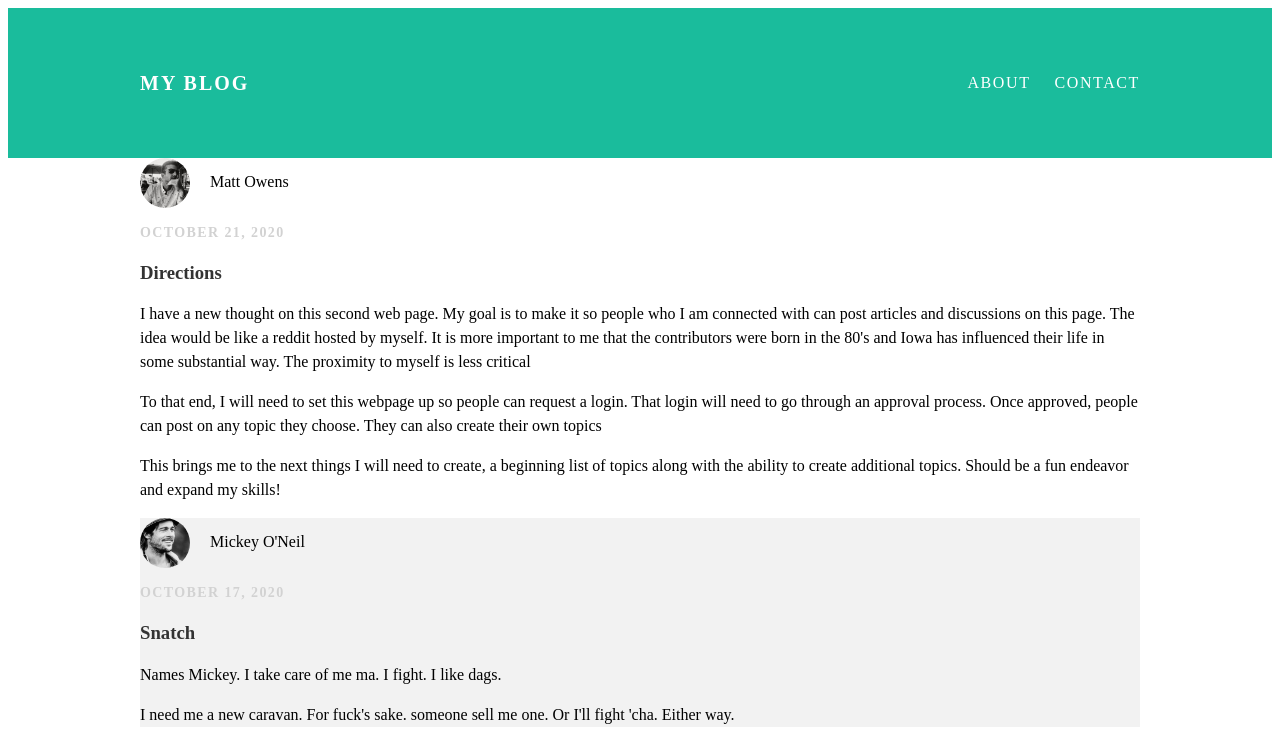
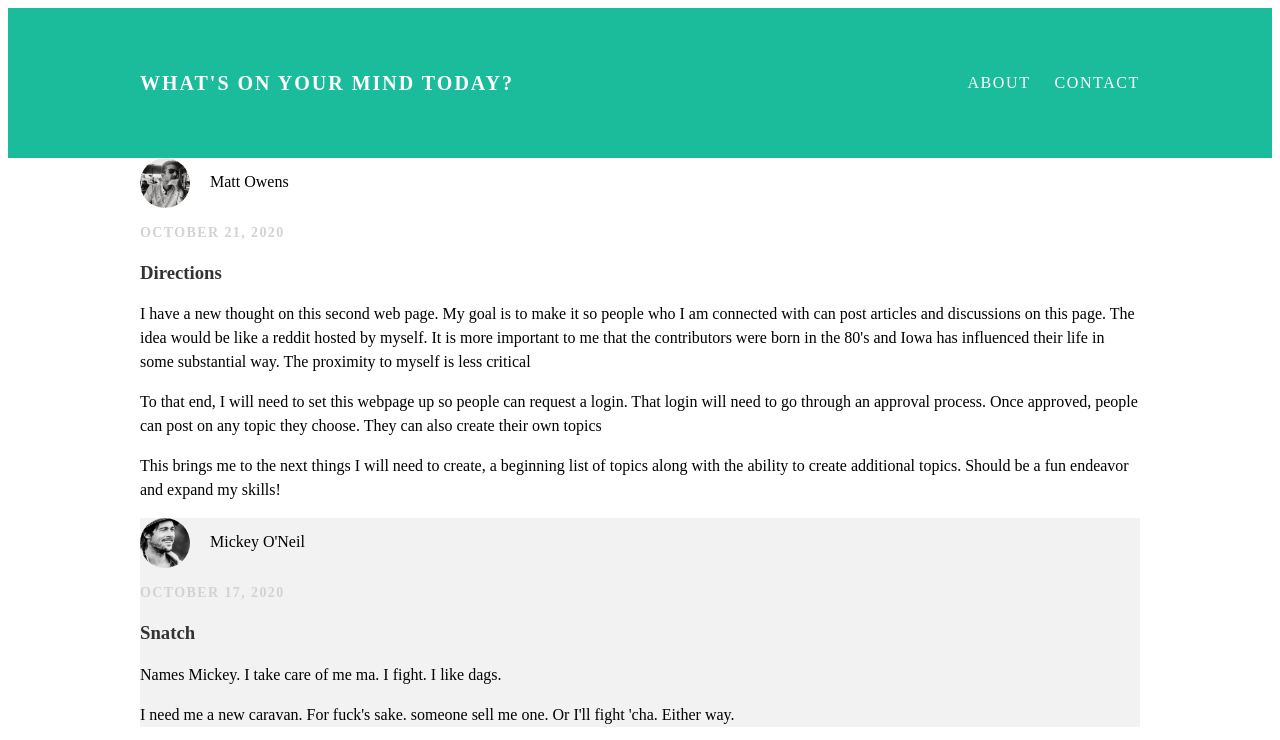
Before and after one commit to mowens57/IAprogeny, a plain HTML site: page index.html in a window 1280 px wide. Shown: the top 740 px of the page. Drawn offline with Linux system fonts and the light colour scheme.

Commit message:
Update index.html

```diff
--- a/index.html
+++ b/index.html
@@ -1,13 +1,13 @@
 <!DOCTYPE html>
 <html>
   <head>
-    <title>Owens Blog</title>
+    <title><em>I</em>diots <em>O</em>ut <em>W</em>andering <em>A</em>round</title>
     <link rel="stylesheet" type"text/css" href="style.css">
   </head>
   <body>
     <div id="header">
       <div class="container">
-        <a id="header-title" href="index.html">My Blog</a>
+        <a id="header-title" href="index.html">What's on your mind today?</a>
         <ul id="header-nav">
           <li><a href="about.html">About</a></li>
           <li><a href="mailto:owens.matthew.j@gmail.com">Contact</a></li>
```
